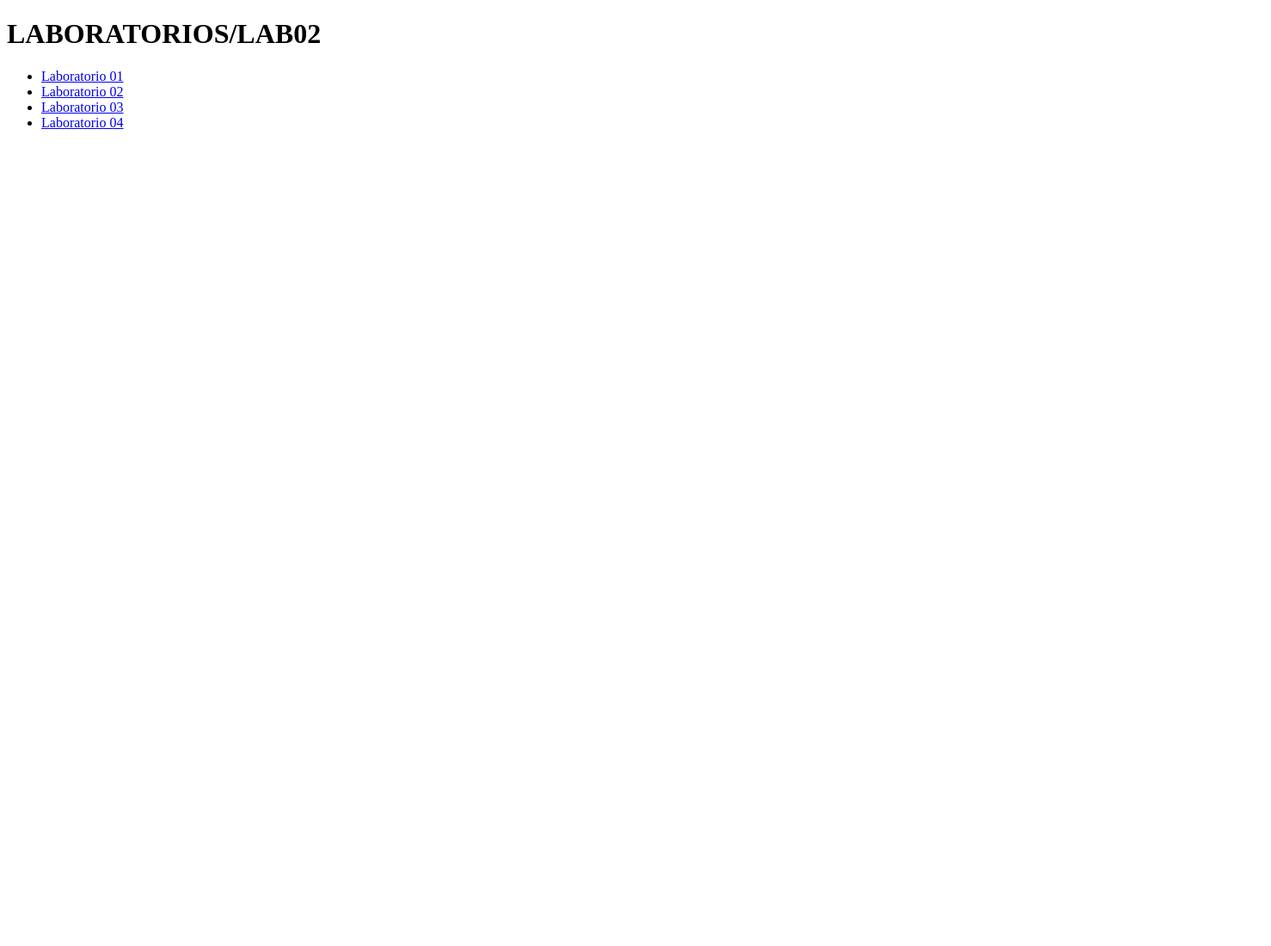
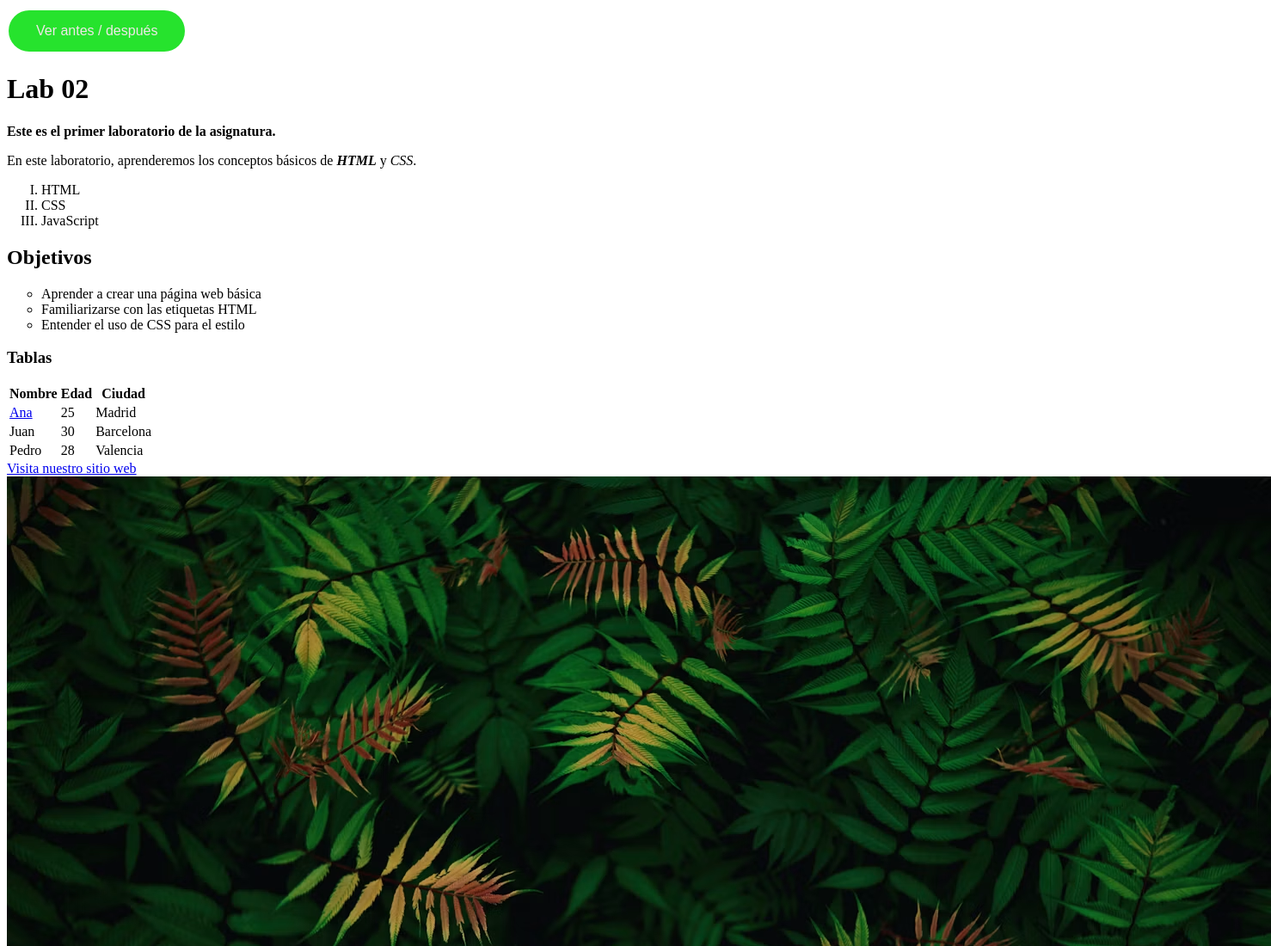
Before and after one commit to luhearce-26k/LABORATORIOS, a plain HTML site: page Lab02/index.html in a window 1280 px wide. Shown: the top 1100 px of the page at 86% size, 1478 px wide, since content can reach past the window. Before the commit the page ends 800 px from the top, so only its background shows below. Drawn offline with Linux system fonts and the light colour scheme.

Commit message:
Update Lab 02 index.html: enhance structure with additional content, lists, and a table

```diff
--- a/Lab02/index.html
+++ b/Lab02/index.html
@@ -1,17 +1,91 @@
 <!DOCTYPE html>
 <html lang="en">
+
 <head>
-    <meta charset="UTF-8">
-    <meta name="viewport" content="width=device-width, initial-scale=1.0">
-    <title>Laboratorios</title>
+    <meta charset="UTF-8" />
+    <meta name="viewport" content="width=device-width, initial-scale=1.0" />
+    <title>Lab 02</title>
+
+    <link rel="stylesheet" href="Styles/estilos.css" />
+
 </head>
-<body> <h1>LABORATORIOS/LAB02</h1>
-    <ul>
-        <li><a href="index.html">Laboratorio 01</a></li>
-        <li><a href="indexLAB02.html">Laboratorio 02</a></li>
-        <li><a href="indexLAB03.html">Laboratorio 03</a></li>
-        <li><a href="indexLAB04.html">Laboratorio 04</a></li>
+
+<body>
+
+    <button class="btn" onclick="activarEstilos()">Ver antes / después</button>
+
+    <h1>Lab 02</h1>
+    <strong>Este es el primer laboratorio de la asignatura.</strong>
+    <p>En este laboratorio, aprenderemos los conceptos básicos de <i><strong>HTML</strong></i> y <i>CSS</i>.</p>
+
+
+    <!-- lista ordenada: -->
+    <ol type="I">
+        <li>HTML</li>
+        <li>CSS</li>
+        <li>JavaScript</li>
+    </ol>
+    <h2>Objetivos</h2>
+
+
+    <!-- lista no ordenada: -->
+    <ul type="circle">
+        <li>Aprender a crear una página web básica</li>
+        <li>Familiarizarse con las etiquetas HTML</li>
+        <li>Entender el uso de CSS para el estilo</li>
     </ul>
 
+
+    <h3>Tablas</h3>
+
+    <table>
+        <!-- encabezado -->
+        <thead>
+            <tr>
+                <!-- columna del encabezado -->
+                <th>Nombre</th>
+                <th>Edad</th>
+                <th>Ciudad</th>
+            </tr>
+        </thead>
+
+        <!-- cuerpo de la tabla -->
+
+        <tbody>
+            <!-- fila -->
+            <tr>
+                <!-- columna del cuerpo -->
+                <td><a href="https://www.example.com">Ana</a></td>
+                <td>25</td>
+                <td>Madrid</td>
+            </tr>
+            <tr>
+                <td>Juan</td>
+                <td>30</td>
+                <td>Barcelona</td>
+            </tr>
+            <tr>
+                <td>Pedro</td>
+                <td>28</td>
+                <td>Valencia</td>
+            </tr>
+        </tbody>
+    </table>
+    <a href="https://www.example.com">Visita nuestro sitio web</a>
+
+    <!-- etiqueta de enlace -->
+    <a href="https://unsplash.com/es/fotos/las-hojas-y-el-follaje-verdes-crean-una-escena-oscura-y-exuberante-4axNezh03UA"
+        target="_blank">
+
+            <img src="Images/naturaleza.jpg"
+            alt="Imagen Naturaleza">
+    </a>
+
+    <p>Para más información, visita el sitio web oficial.</p>
+
+    <script src="Scripts/main.js"></script>
+
+
 </body>
+
 </html>
```
